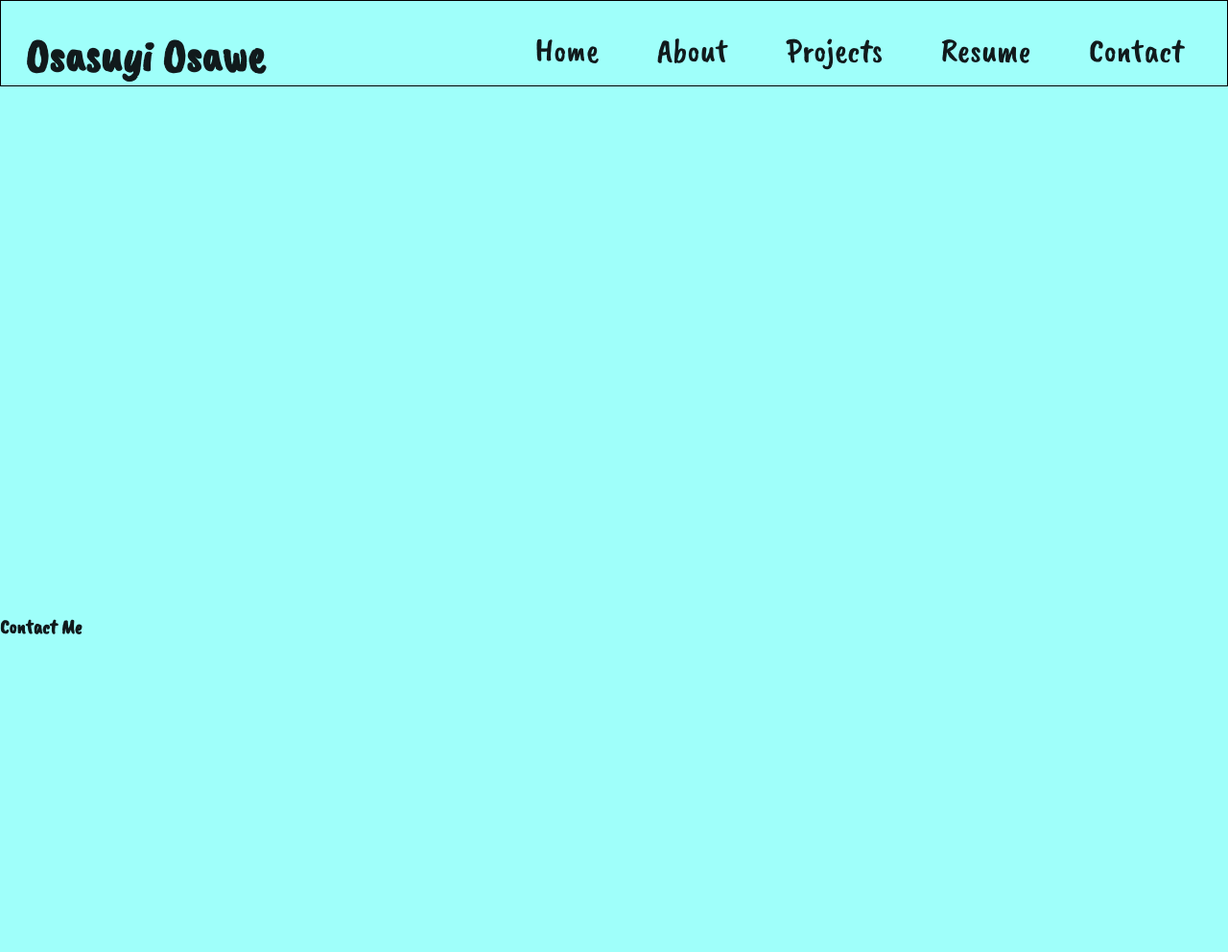
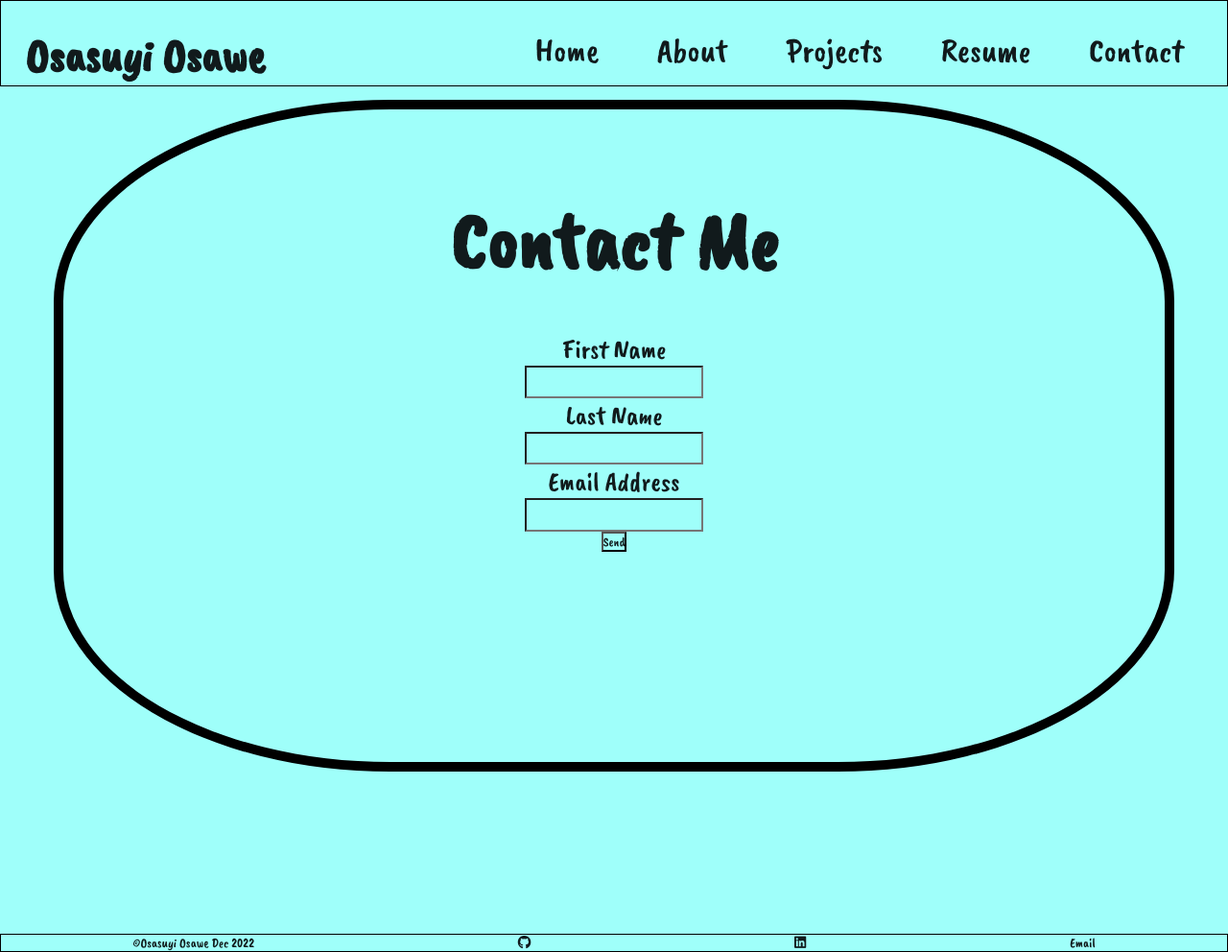
Before and after one commit to DoubleOWebDev/Portfolio-Site, a plain HTML site: page contact.html in a window 1280 px wide. Shown: the whole page at 96% size. Before the commit the page ends 800 px from the top, so only its background shows below. Drawn offline with nearby package versions, Linux system fonts and the light colour scheme.

Commit message:
Formatting Contact Form

```diff
--- a/contact.html
+++ b/contact.html
@@ -5,10 +5,11 @@
     <meta http-equiv="X-UA-Compatible" content="IE=edge">
     <meta name="viewport" content="width=device-width, initial-scale=1.0">
     <link rel="stylesheet" href="style.css">
+    <script src="https://kit.fontawesome.com/78535d14e6.js" crossorigin="anonymous"></script>
     <title>Contact Page</title>
 </head>
 <body>
-    <section class="hero">
+    <section class="heroC">
         <header>
             <nav class="container">
                 <h1>Osasuyi Osawe</h1>
@@ -24,10 +25,33 @@
     </section>
 
     <section class="contactForm">
-        <h1>Contact Me</h1>
-        <form action="">
-            <label for=""></label>
+        <h2>Contact Me</h2>
+        <form action="oajo8732@gmail.com" method="get">
+            <label for="firstName">First Name</label>
+            <input type="text">
+
+            <label for="lastName">Last Name</label>
+            <input type="text">
+
+            <label for="emailAddress">Email Address</label>
+            <input type="text">
+            <button type="submit">Send</button>
         </form>
     </section>
+
+    <footer>
+        <ul class="footer-links">
+            <p>&copy;Osasuyi Osawe Dec 2022</p>
+            <li><a href="https://github.com/DoubleOWebDev"target="_blank">
+                <i class="fa-brands fa-github"></i>
+            </a></li>
+
+            <li><a href="https://www.linkedin.com/in/osasuyi-osawe-275305138/"target="_blank">
+                <i class="fa-brands fa-linkedin"></i>
+            </a></li>
+
+            <li><a href="mailto:oajo@8732@gmail.com" target="_blank">Email</a></li>
+        </ul>
+    </footer>
 </body>
 </html>
--- a/style.css
+++ b/style.css
@@ -105,9 +105,41 @@ html {
 
 /* MAIN SECTION MEDIA QUERY*/
 
+
+/*CONTACT FORM STYLING*/
+
+.contactForm{
+    border: 10px solid black;
+    margin: 0.5em 2em;
+    padding: 3em 0em;
+    border-radius: 30%;
+    height: 700px;
+}
+
+
+.contactForm , .contactForm form {
+    display: flex;
+    flex-direction: column;
+    align-items: center;
+    font-size: 2.0rem;
+
+}
+
+.contactForm h2 {
+    margin-bottom: 0.5em;
+    font-size: 6rem;
+}
+
+.contactForm form input {
+    width: 100%;
+    padding: 0.5em 2em;
+}
+
+/*CONTACT FORM STYLING*/
+
 /* FOOTER SECTION*/
 footer {
-    margin: 0%;
+    margin-top: 13.2%;
     border: 1px solid black;
 }
 
```
